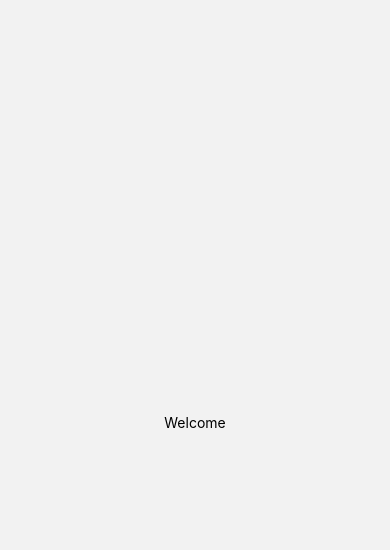
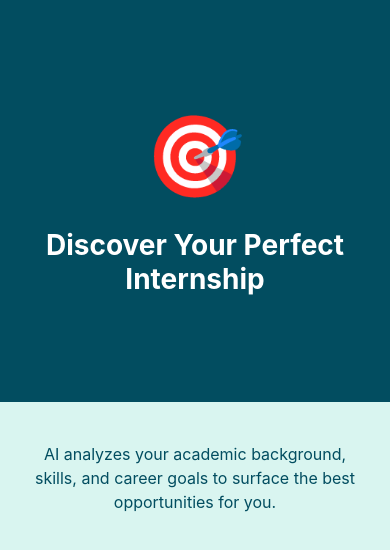
Before and after one commit to Cilla-anokye62/INTERNLINK-FRONTEND-, a React Native app: screen /WelcomeOnboarding in a window 390 px wide. Shown: the top 550 px of the page. Built offline with nearby package versions, Linux system fonts and the light colour scheme.

Commit message:
WelcomeOnboardingScreen commenced

```diff
--- a/App.tsx
+++ b/App.tsx
@@ -17,6 +17,7 @@ export default function App() {
         <Stack.Screen name="Splash" component={SplashScreen} />
         <Stack.Screen name="WelcomeOnboarding" component={WelcomeOnboardingScreen} />
         <Stack.Screen name="RoleSelection" component={RoleSelectionScreen} />
+
       </Stack.Navigator>
     </NavigationContainer>
 
--- a/app/WelcomeOnboardingScreen.tsx
+++ b/app/WelcomeOnboardingScreen.tsx
@@ -1,9 +1,60 @@
-import { View, Text, StyleSheet } from 'react-native';
+import { View, Text, StyleSheet, FlatList, Dimensions, TouchableOpacity } from 'react-native';
+import { useState, useRef } from 'react';
 
-export default function WelcomeOnboardingScreen() {
+const { width, height } = Dimensions.get('window');
+
+const slides = [
+  {
+    id: '1',
+    icon: '🎯',
+    title: 'Discover Your Perfect Internship',
+    description: 'AI analyzes your academic background, skills, and career goals to surface the best opportunities for you.',
+  },
+  {
+    id: '2',
+    icon: '🤖',
+    title: 'Personalized AI Match Scores',
+    description: 'Every internship gets a percentage match score so you know exactly where your application stands out.',
+  },
+  {
+    id: '3',
+    icon: '🚀',
+    title: 'Track Every Application',
+    description: 'From first click to final offer — stay organized and informed at every stage of your internship journey.',
+  },
+];
+
+export default function WelcomeOnboardingScreen({ navigation }: any) {
+  const [currentIndex, setCurrentIndex] = useState(0);
+  const flatListRef = useRef<FlatList>(null);
+
+  const renderSlide = ({ item }: any) => (
+    <View style={styles.slide}>
+      <View style={styles.topSection}>
+        <Text style={styles.icon}>{item.icon}</Text>
+        <Text style={styles.title}>{item.title}</Text>
+      </View>
+      <View style={styles.bottomSection}>
+        <Text style={styles.description}>{item.description}</Text>
+      </View>
+    </View>
+  );
+
   return (
     <View style={styles.container}>
-      <Text>Welcome</Text>
+      <FlatList
+        ref={flatListRef}
+        data={slides}
+        renderItem={renderSlide}
+        keyExtractor={(item) => item.id}
+        horizontal
+        pagingEnabled
+        showsHorizontalScrollIndicator={false}
+        onMomentumScrollEnd={(e) => {
+          const index = Math.round(e.nativeEvent.contentOffset.x / width);
+          setCurrentIndex(index);
+        }}
+      />
     </View>
   );
 }
@@ -11,7 +62,41 @@ export default function WelcomeOnboardingScreen() {
 const styles = StyleSheet.create({
   container: {
     flex: 1,
+    backgroundColor: '#D9F5F0',
+  },
+  slide: {
+    width: width,
+    height: height,
+  },
+  topSection: {
+    flex: 1,
+    backgroundColor: '#024D60',
     alignItems: 'center',
     justifyContent: 'center',
+    paddingHorizontal: 24,
+  },
+  bottomSection: {
+    flex: 1,
+    backgroundColor: '#D9F5F0',
+    alignItems: 'center',
+    justifyContent: 'flex-start',
+    paddingHorizontal: 24,
+    paddingTop: 40,
+  },
+  icon: {
+    fontSize: 80,
+    marginBottom: 24,
+  },
+  title: {
+    fontSize: 28,
+    fontWeight: 'bold',
+    color: '#FFFFFF',
+    textAlign: 'center',
+  },
+  description: {
+    fontSize: 16,
+    color: '#024D60',
+    textAlign: 'center',
+    lineHeight: 24,
   },
 });
```
